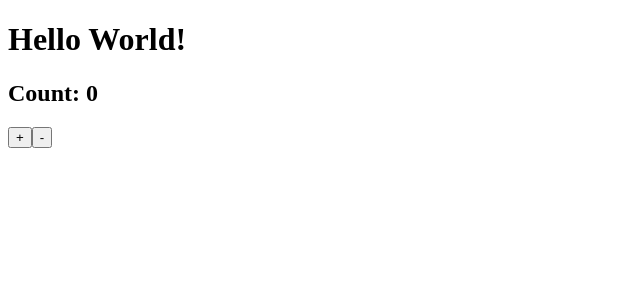
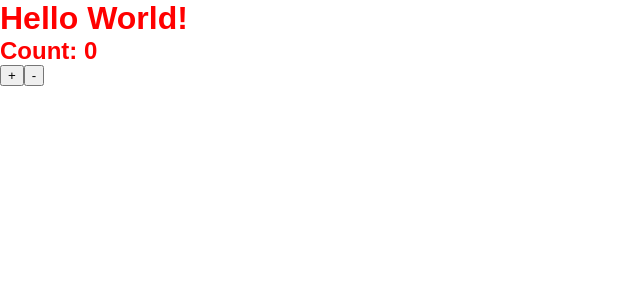
Before and after one commit to andyhu92/egghead-react-boilerplate, a React app: page / in a window 1280 px wide. Shown: the top 300 px of the page, without its empty margins (0-640 px from the left). Built offline with nearby package versions, Linux system fonts and the light colour scheme.

Commit message:
Add css-loader and style-loader to handle css file

```diff
--- a/package.json
+++ b/package.json
@@ -31,7 +31,9 @@
     "@babel/preset-env": "^7.5.5",
     "@babel/preset-react": "^7.6.3",
     "babel-loader": "^8.0.6",
+    "css-loader": "^3.2.0",
     "html-webpack-plugin": "^3.2.0",
+    "style-loader": "^1.0.0",
     "webpack": "^4.38.0",
     "webpack-cli": "^3.3.6",
     "webpack-dev-server": "^3.9.0",
--- a/src/index.js
+++ b/src/index.js
@@ -1,5 +1,6 @@
 import React from 'react';
 import ReactDOM from 'react-dom';
 import App from './App';
+import './style.css';
 
 ReactDOM.render(<App />, document.getElementById('app'));
--- /dev/null
+++ b/src/style.css
@@ -0,0 +1,36 @@
+html {
+  box-sizing: border-box;
+  font-size: 16px;
+  font-family: sans-serif;
+  color: red;
+}
+
+*,
+*:before,
+*:after {
+  box-sizing: inherit;
+}
+
+body,
+h1,
+h2,
+h3,
+h4,
+h5,
+h6,
+p,
+ol,
+ul {
+  margin: 0;
+  padding: 0;
+}
+
+ol,
+ul {
+  list-style: none;
+}
+
+img {
+  max-width: 100%;
+  height: auto;
+}
--- a/webpack.config.base.js
+++ b/webpack.config.base.js
@@ -17,6 +17,11 @@
 						presets: ['@babel/preset-env', '@babel/preset-react'],
 						plugins: ['@babel/plugin-proposal-class-properties']
 					}
+				},
+				{
+					test: /\.css$/,
+					use: ['style-loader', 'css-loader'],
+					exclude: /node_modules/
 				}
 		]
 	},
```
Also changed, not shown: 1 other file (tests, documents, lock files or other folders).
